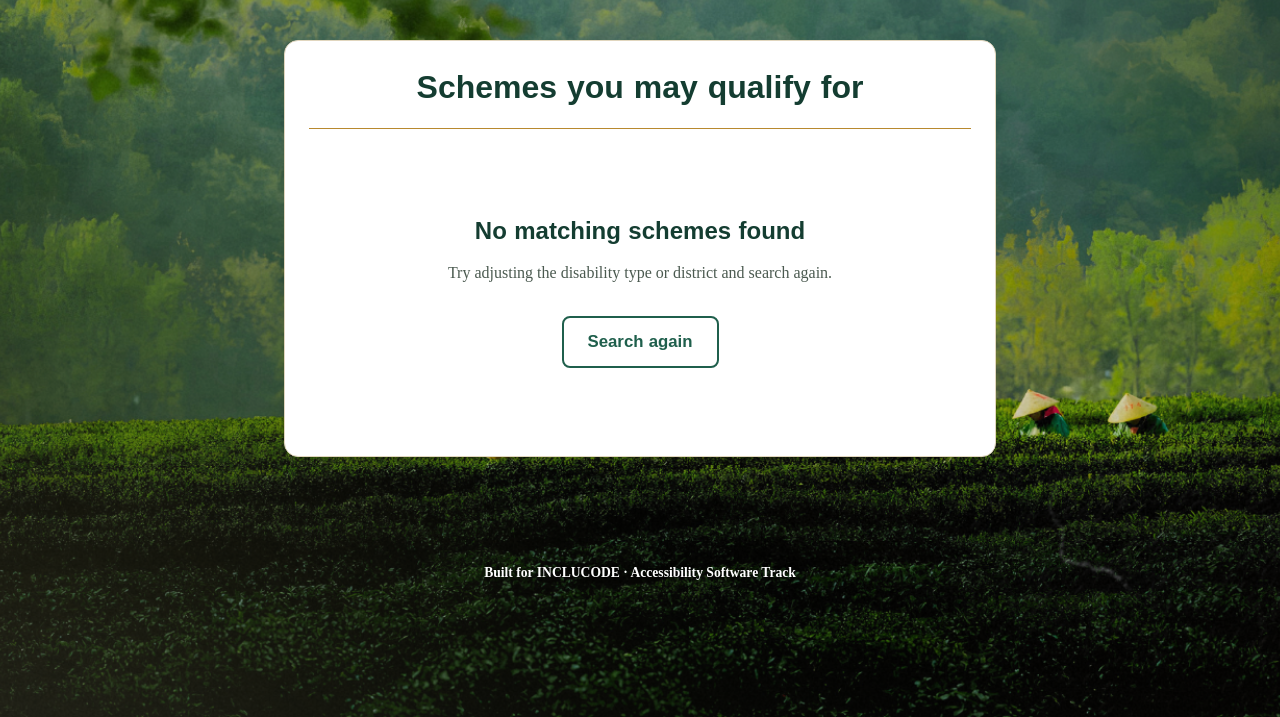
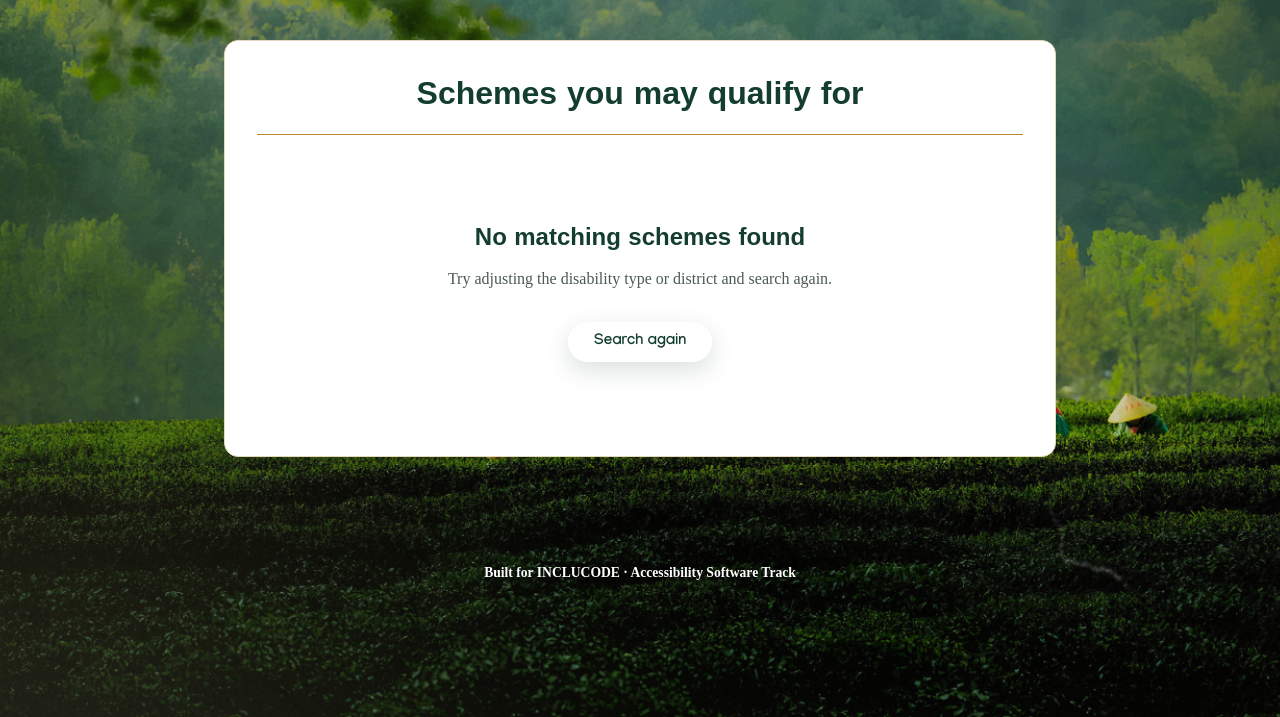
Before and after one commit to Aswathi04/inclucode, a Flask app: template accessible-scheme-navigator/templates/results.html in a window 1280 px wide. Shown: the part 83-800 px from the top of the page. Run offline with Flask 3, Linux system fonts and the light colour scheme; the template is opened without the code that fills it, so the values that code supplies are empty; some web fonts are replaced.

Commit message:
messed with the results interface

```diff
--- a/accessible-scheme-navigator/static/style.css
+++ b/accessible-scheme-navigator/static/style.css
@@ -326,10 +326,40 @@ a:focus-visible {
   outline-offset: 3px;
 }
 
+.results-main {
+  max-width: 880px;
+}
+
+.results-main .results-card {
+  padding: 34px 32px;
+}
+
+.results-search-again {
+  display: inline-flex;
+  align-items: center;
+  justify-content: center;
+  margin-left: 0;
+  text-decoration: none;
+  border-color: var(--palm-dark);
+}
+
+.results-search-again:focus-visible {
+  outline: 3px solid rgba(184, 137, 46, 0.55);
+  outline-offset: 3px;
+}
+
+.results-search-back {
+  margin-top: 30px;
+}
+
 .scheme-list {
   display: flex;
   flex-direction: column;
   gap: 16px;
+}
+
+.results-main .scheme-list {
+  gap: 24px;
 }
 
 .scheme-card {
@@ -355,9 +385,17 @@ a:focus-visible {
   margin-bottom: 8px;
 }
 
+.results-main .scheme-card h2 {
+  font-size: 1.35rem;
+}
+
 .scheme-card p {
   margin: 0 0 12px;
   color: var(--ink);
+}
+
+.results-main .scheme-card p {
+  font-size: 1.12rem;
 }
 
 .qualify-badge {
@@ -369,6 +407,10 @@ a:focus-visible {
   background: var(--cream-deep);
   color: var(--ink-soft);
   border: 1px solid var(--line);
+}
+
+.results-main .qualify-badge {
+  font-size: 0.9rem;
 }
 
 .qualify-badge.yes,
--- a/accessible-scheme-navigator/templates/results.html
+++ b/accessible-scheme-navigator/templates/results.html
@@ -10,8 +10,8 @@
 
   {% include "_header.html" %}
 
-  <main>
-    <div class="card">
+  <main class="results-main">
+    <div class="card results-card">
     <div class="results-header">
       <h1>Schemes you may qualify for</h1>
       {% if profile %}
@@ -45,12 +45,12 @@
         <h2>No matching schemes found</h2>
         <p>Try adjusting the disability type or district and search again.</p>
         <br>
-        <a href="{{ url_for('index') }}" class="btn-ghost btn" style="width:auto; display:inline-flex; padding:12px 24px;">Search again</a>
+        <a href="{{ url_for('index') }}" class="voice-toggle results-search-again">Search again</a>
       </div>
     {% endif %}
 
     {% if schemes %}
-      <a href="{{ url_for('index') }}" class="back-link">← Search again</a>
+      <a href="{{ url_for('index') }}" class="voice-toggle results-search-again results-search-back">← Search again</a>
     {% endif %}
     </div>
   </main>
```
